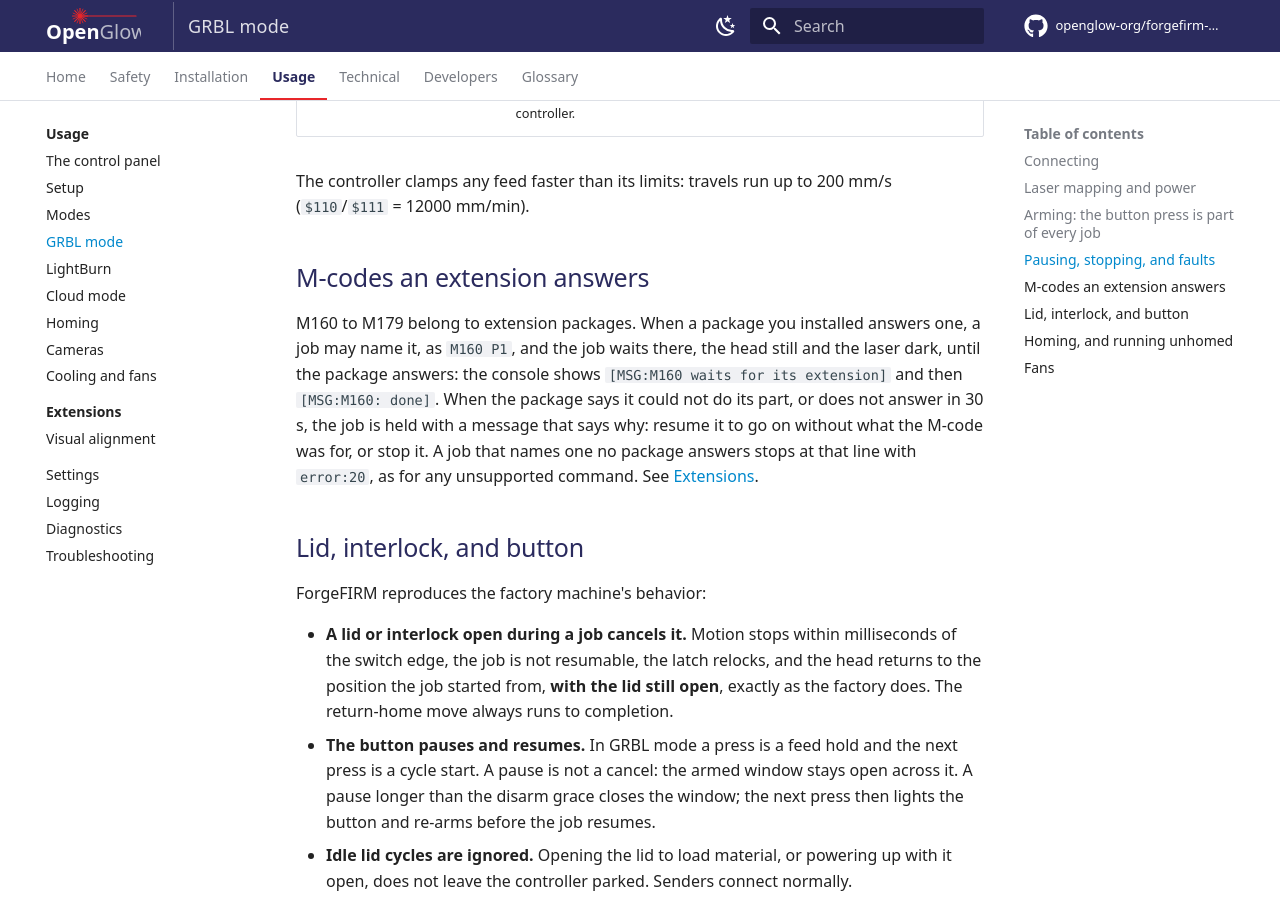
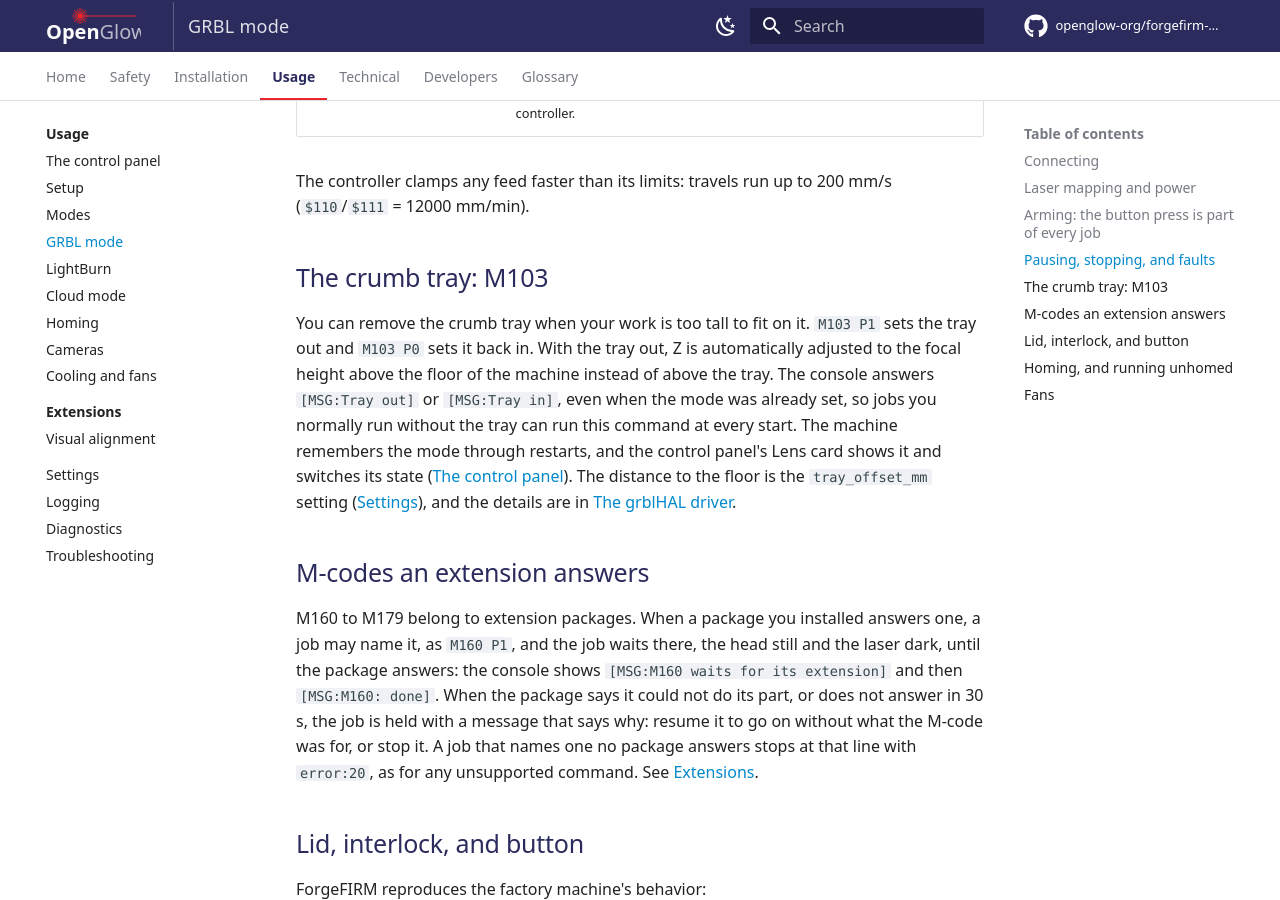
Before and after one commit to openglow-org/forgefirm-docs, an MkDocs documentation site: the page built from docs/usage/grbl-mode.md, in a window 1280 px wide and 900 px high, scrolled down 3506 px. Built offline with MkDocs 1.6.1 and Material for MkDocs 9.7.7, drawn with Linux system fonts in a browser that asks for light colours; comment, search, counter and statistics services are not loaded.

Commit message:
GRBL mode: the crumb tray's M103
The usage page for GRBL mode now names M103: P1 sets the crumb tray out,
P0 sets it in, Z moves to the floor's frame with nothing moving, and the
console answers with the mode that stands, so a job can start with the
line. It links to the control panel's Lens card, the tray_offset_mm
setting, and the driver's "The crumb tray" section, which owns the
details.

Proof: zensical strict build, check-style.py, and check-interfaces.py
clean (245 checked).

```diff
--- a/docs/usage/grbl-mode.md
+++ b/docs/usage/grbl-mode.md
@@ -141,6 +141,18 @@ disagree about whether the machine is armed.
 The controller clamps any feed faster than its limits: travels run up to
 200 mm/s (`$110`/`$111` = 12000 mm/min).
 
+## The crumb tray: M103
+
+You can remove the crumb tray when your work is too tall to fit on it.
+`M103 P1` sets the tray out and `M103 P0` sets it back in. With the tray out, Z is
+automatically adjusted to the focal height above the floor of the machine instead of above the tray.
+The console answers `[MSG:Tray out]` or `[MSG:Tray in]`, even when the mode
+was already set, so jobs you normally run without the tray can run this command
+at every start. The machine remembers the mode through restarts, and the control
+panel's Lens card shows it and switches its state ([The control panel](control-panel.md#machine)).
+The distance to the floor is the `tray_offset_mm` setting ([Settings](settings.md)),
+and the details are in [The grblHAL driver](../technical/forgefirm/grblhal-driver.md#the-crumb-tray).
+
 ## M-codes an extension answers
 
 M160 to M179 belong to extension packages. When a package you installed
```
